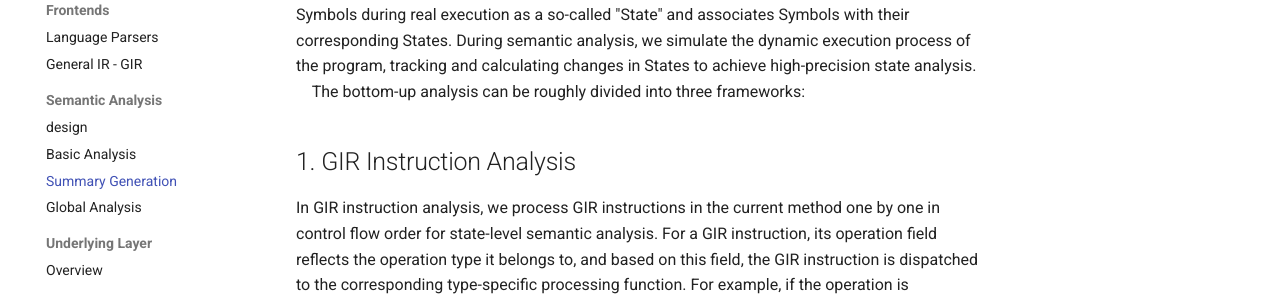
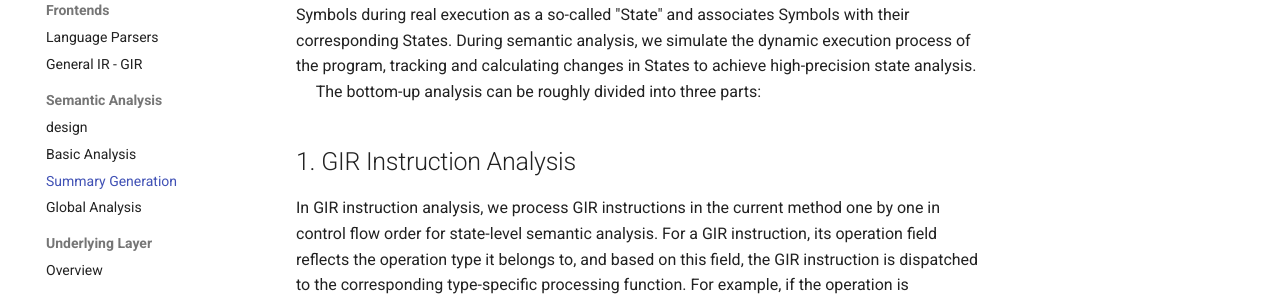
Before and after one commit to yang-guangliang/lian, an MkDocs documentation site: the page built from docs/en/summary_generation.md, in a window 1280 px wide and 900 px high. Shown: the part 280-576 px from the top of the window. Built offline with MkDocs 1.6.1 and Material for MkDocs 9.7.7, drawn with Linux system fonts in a browser that asks for light colours; comment, search, counter and statistics services are not loaded.

Commit message:
update docs/en/summary_generation.md.
Signed-off-by: 杨广亮 <yanggl@fudan.edu.cn>

```diff
--- a/docs/en/summary_generation.md
+++ b/docs/en/summary_generation.md
@@ -1,11 +1,13 @@
 
 # Function Summary Analysis-Based Approach
 &emsp;Traditional static analysis work cannot meet the precision requirements of software security analysis. To achieve high-precision semantic analysis, we divide program execution into two layers based on abstract interpretation: 1) the Symbol layer, which includes identifiers such as variables; 2) the runtime state layer (State), which abstractly models the possible contents of Symbols during real execution as a so-called "State" and associates Symbols with their corresponding States. During semantic analysis, we simulate the dynamic execution process of the program, tracking and calculating changes in States to achieve high-precision state analysis.
- The bottom-up analysis can be roughly divided into three frameworks:
+
+The bottom-up analysis can be roughly divided into three parts:
 
 ## 1. GIR Instruction Analysis
 
  In GIR instruction analysis, we process GIR instructions in the current method one by one in control flow order for state-level semantic analysis. For a GIR instruction, its operation field reflects the operation type it belongs to, and based on this field, the GIR instruction is dispatched to the corresponding type-specific processing function. For example, if the operation is "assign_stmt", it is dispatched to the assign_stmt_state function. In the processing function, we calculate and propagate States according to different instruction types.
+
 
 ## 2. Intraprocedural Analysis
 
@@ -17,4 +19,4 @@
 
  When applying function summaries, we first associate the caller and callee at the Symbol level (e.g., association between formal and actual parameters, external variables). Then, for each pair of associated Symbols, we retrieve the corresponding States from the caller and States' from the callee's function summary, applying States' to States to maximally ensure that the state semantics from the callee are mapped into the caller.
 
- &emsp;It should be noted that in the bottom-up analysis process, a single function serves as the analysis boundary, and we do not consider the specific states of external variables and function parameters passed into the function. At this stage, we abstract these external states as "anything", meaning they can take any value. If during analysis we find that these "anything" states flow into sensitive operations, such as *call anything()*, we will mark them as key points and record them in the function summary. In subsequent global analysis, we will resolve the specific states of these key "anything" values from a global perspective.
+It should be noted that in the bottom-up analysis process, a single function serves as the analysis boundary, and we do not consider the specific states of external variables and function parameters passed into the function. At this stage, we abstract these external states as "anything", meaning they can take any value. If during analysis we find that these "anything" states flow into sensitive operations, such as *call anything()*, we will mark them as key points and record them in the function summary. In subsequent global analysis, we will resolve the specific states of these key "anything" values from a global perspective.
```
